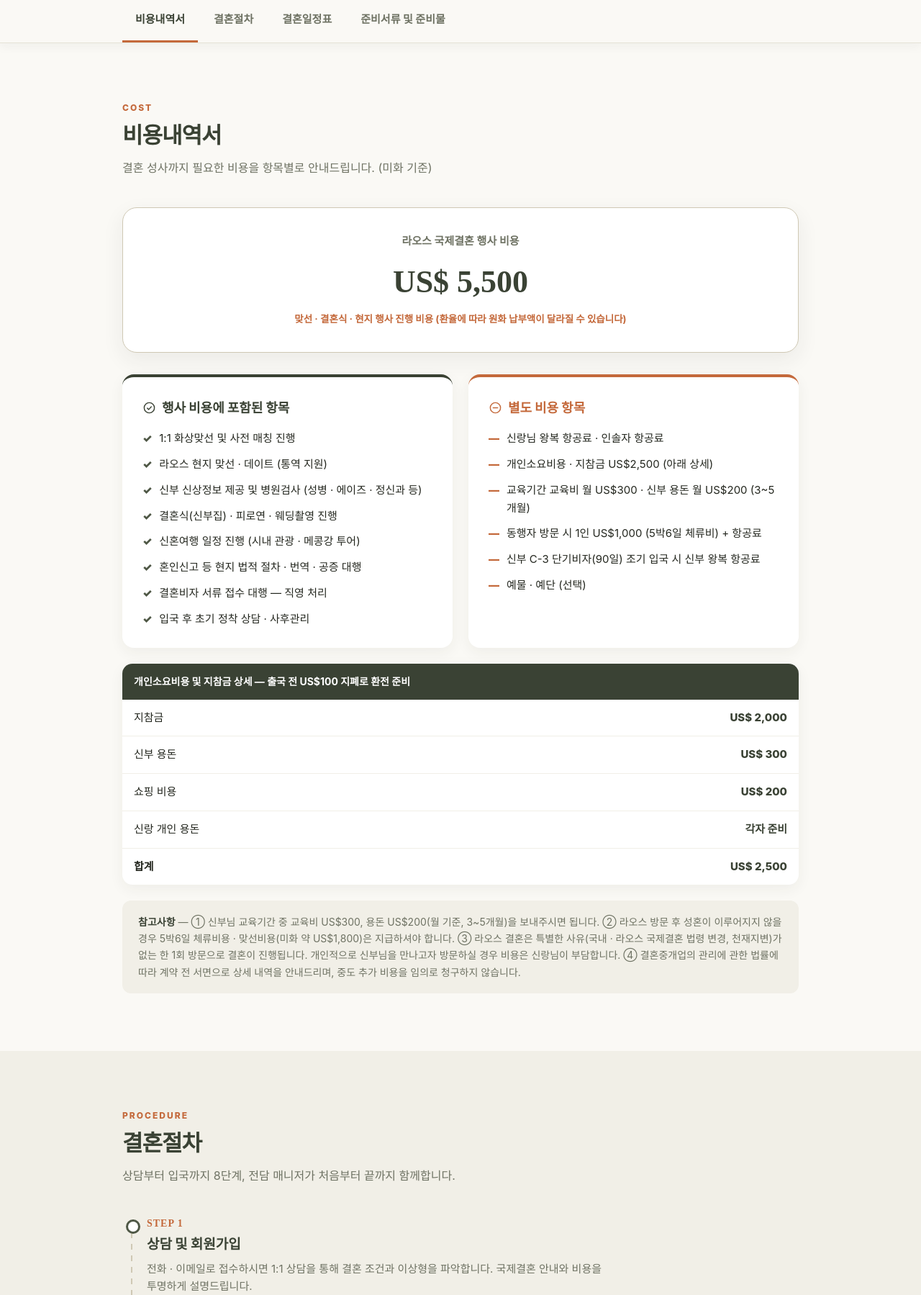
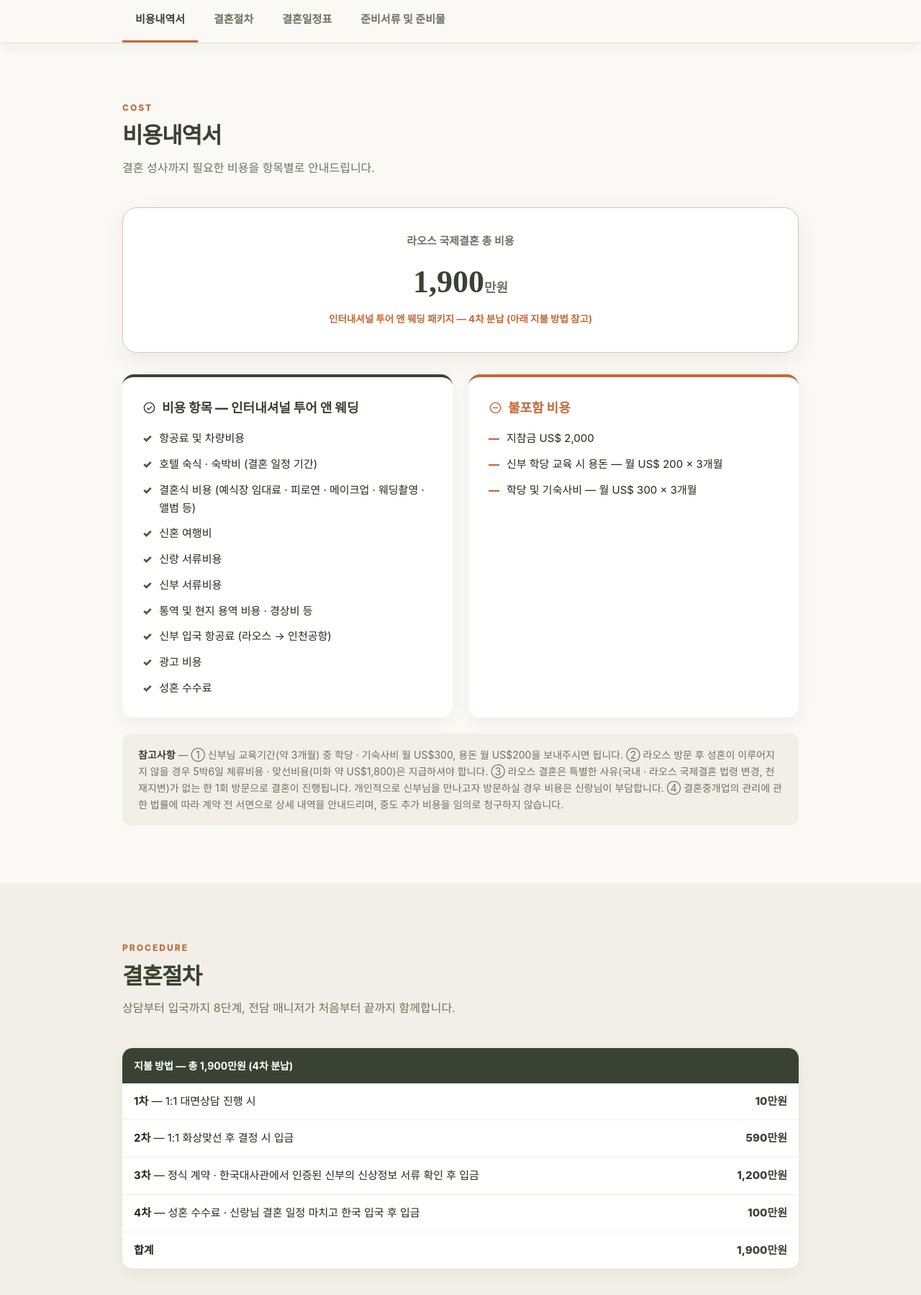
Before and after one commit to Jeongdonghwan/viet_prj, a Flask app: page /process in a window 1280 px wide. Shown: the part 313-2112 px from the top of the page at 72% size. Run offline with Flask 3, Linux system fonts and the light colour scheme; some web fonts are replaced.

Commit message:
비용 체계 개편(총 1,900만원·4차 분납) 및 클라이언트 피드백 반영
- 비용내역서: 인터내셔널 투어 앤 웨딩 10항목 + 불포함 3항목, 지참금 상세표 삭제
- 결혼절차 상단 지불방법 표 신설, STEP 1·2 문구 교체
- 연락처 확정 (대표 1551-9924 / 010-2608-9987)
- 명함 이미지 제거(index·greeting), 01 카드 '최초 정식허가·현지 협력업체'로 변경
- FAQ 비용 답변 새 체계로 갱신

Co-Authored-By: Claude Fable 5 <noreply@anthropic.com>

```diff
--- a/app/config.py
+++ b/app/config.py
@@ -40,10 +40,8 @@ SITE = {
     "company_lao": "K GLOBAL LAO Sole Co., Ltd",  # 라오스 법인명 (간판 표기)
     "ceo": "구본건",
     "email": "glaos2024@gmail.com",
-    # TODO(클라이언트 확인): 한국 사무실 유선 전화번호
-    "tel_kr": "0XX-XXX-XXXX",
-    # TODO(클라이언트 확인): 한국 휴대전화
-    "mobile_kr": "010-0000-0000",
+    "tel_kr": "1551-9924",
+    "mobile_kr": "010-2608-9987",
     "tel_laos": "+856 20 9616 7176",
     "tel_vn": "+84 037 418 1199",
     "addr_kr": "전남광주통합특별시 북구 하서로 421 양산빌딩 5층",
--- a/app/templates/faq.html
+++ b/app/templates/faq.html
@@ -27,8 +27,8 @@
     <div class="faq-list rv">
       <details class="qa" data-cat="join"><summary><span class="q">Q</span>회원가입은 어떻게 하나요?</summary><div class="a">회원가입 페이지에서 신청서를 작성해 주시면 이메일로 접수되며, 영업일 기준 1일 이내에 담당자가 연락드려 상담을 진행합니다.</div></details>
       <details class="qa" data-cat="join"><summary><span class="q">Q</span>여성회원 프로필은 왜 가입해야만 볼 수 있나요?</summary><div class="a">여성회원의 개인정보와 초상권 보호를 위해서입니다. 가입 승인 후 사진과 프로필을 열람하실 수 있습니다.</div></details>
-      <details class="qa" data-cat="cost"><summary><span class="q">Q</span>총 비용은 얼마인가요?</summary><div class="a">행사 비용은 미화 US$5,500이며, 개인소요비용 · 지참금 US$2,500(지참금 2,000 + 신부 용돈 300 + 쇼핑 200)이 별도입니다. 교육기간 중에는 교육비 월 US$300과 신부 용돈 월 US$200(3~5개월)을 보내주시면 됩니다. 자세한 내역은 절차 및 비용 페이지에서 확인하실 수 있으며, 계약 전 서면으로 상세히 안내드립니다.</div></details>
-      <details class="qa" data-cat="cost"><summary><span class="q">Q</span>중간에 추가 비용이 발생하지 않나요?</summary><div class="a">계약서에 명시된 항목 외 비용을 임의로 청구하지 않습니다. 별도 항목(신랑님 항공료, 예물 등)은 사전에 모두 안내드립니다. 다만 라오스 방문 후 성혼이 이루어지지 않을 경우 5박6일 체류 · 맞선 실비(약 US$1,800)는 지급하셔야 합니다.</div></details>
+      <details class="qa" data-cat="cost"><summary><span class="q">Q</span>총 비용은 얼마인가요?</summary><div class="a">총 비용은 1,900만원(인터내셔널 투어 앤 웨딩 패키지)이며, 대면상담 10만원 → 화상맞선 후 590만원 → 정식 계약 1,200만원 → 성혼 수수료 100만원의 4차 분납으로 진행됩니다. 지참금 US$2,000과 신부 교육기간(3개월) 학당 · 기숙사비 월 US$300, 용돈 월 US$200은 불포함입니다. 자세한 내역은 절차 및 비용 페이지에서 확인하실 수 있으며, 계약 전 서면으로 상세히 안내드립니다.</div></details>
+      <details class="qa" data-cat="cost"><summary><span class="q">Q</span>중간에 추가 비용이 발생하지 않나요?</summary><div class="a">계약서에 명시된 항목 외 비용을 임의로 청구하지 않습니다. 불포함 항목(지참금, 교육기간 비용 등)은 사전에 모두 안내드립니다. 다만 라오스 방문 후 성혼이 이루어지지 않을 경우 5박6일 체류 · 맞선 실비(약 US$1,800)는 지급하셔야 합니다.</div></details>
       <details class="qa" data-cat="process"><summary><span class="q">Q</span>결혼까지 기간은 얼마나 걸리나요?</summary><div class="a">화상맞선 후 라오스 방문(5박6일)에서 맞선 · 결혼식까지 진행되며, 혼례 후 신부님 입국까지는 한국어 교육(약 3개월)과 비자 수속을 포함해 통상 4~7개월입니다.</div></details>
       <details class="qa" data-cat="process"><summary><span class="q">Q</span>라오스는 몇 번 방문해야 하나요?</summary><div class="a">특별한 사유(법령 변경, 천재지변 등)가 없는 한 1회 방문(5박6일)으로 맞선부터 결혼식까지 진행됩니다. 개인적으로 신부님을 만나러 추가 방문하실 경우 비용은 신랑님 부담입니다.</div></details>
       <details class="qa" data-cat="process"><summary><span class="q">Q</span>재혼이나 자녀가 있어도 가능한가요?</summary><div class="a">네, 가능합니다. 상담 시 상황을 말씀해 주시면 조건에 맞는 맞선을 주선해 드립니다. 필요 서류가 일부 추가될 수 있습니다.</div></details>
--- a/app/templates/greeting.html
+++ b/app/templates/greeting.html
@@ -13,7 +13,6 @@
   <div class="wrap wrap-n greet-grid">
     <div class="greet-media2 rv">
       <div class="main"><img class="photo" src="{{ url_for('static', filename='img/office-01.jpg') }}" alt="라오스 비엔티안 K GLOBAL LAO 지사 사옥"></div>
-      <div class="card"><img src="{{ url_for('static', filename='img/namecard.png') }}" alt="글로벌라오 대표 {{ site.ceo }} 명함" loading="lazy"></div>
     </div>
     <div class="greet-body rv rv-d1">
       <div class="sec-head block" style="margin-bottom:22px">
--- a/app/templates/process.html
+++ b/app/templates/process.html
@@ -1,6 +1,6 @@
 {% extends "base.html" %}
 {% block title %}절차 및 비용 — {{ site.brand_ko }}{% endblock %}
-{% block meta_desc %}라오스 국제결혼 비용내역서(행사비용 US$5,500), 결혼절차 8단계, 5박6일 방문 일정표, 준비서류를 투명하게 공개합니다.{% endblock %}
+{% block meta_desc %}라오스 국제결혼 비용내역서(총 1,900만원 · 4차 분납), 결혼절차 8단계, 5박6일 방문 일정표, 준비서류를 투명하게 공개합니다.{% endblock %}
 {% block body_class %}pg-process{% endblock %}
 
 {% block content %}
@@ -25,52 +25,42 @@
     <div class="sec-head block rv">
       <div class="tag">COST</div>
       <h2>비용내역서</h2>
-      <p>결혼 성사까지 필요한 비용을 항목별로 안내드립니다. (미화 기준)</p>
+      <p>결혼 성사까지 필요한 비용을 항목별로 안내드립니다.</p>
     </div>
     <div class="cost-hero rv">
-      <div class="l">라오스 국제결혼 행사 비용</div>
-      <div class="price">US$ 5,500</div>
-      <div class="note">맞선 · 결혼식 · 현지 행사 진행 비용 (환율에 따라 원화 납부액이 달라질 수 있습니다)</div>
+      <div class="l">라오스 국제결혼 총 비용</div>
+      <div class="price">1,900<small>만원</small></div>
+      <div class="note">인터내셔널 투어 앤 웨딩 패키지 — 4차 분납 (아래 지불 방법 참고)</div>
     </div>
 
     <div class="cost-cols">
       <div class="cost-box rv">
-        <h3><svg viewBox="0 0 24 24" fill="none" stroke="currentColor" stroke-width="1.8" stroke-linecap="round" stroke-linejoin="round"><circle cx="12" cy="12" r="9"/><path d="m8.5 12.5 2.5 2.5 4.5-5"/></svg> 행사 비용에 포함된 항목</h3>
+        <h3><svg viewBox="0 0 24 24" fill="none" stroke="currentColor" stroke-width="1.8" stroke-linecap="round" stroke-linejoin="round"><circle cx="12" cy="12" r="9"/><path d="m8.5 12.5 2.5 2.5 4.5-5"/></svg> 비용 항목 — 인터내셔널 투어 앤 웨딩</h3>
         <ul>
-          <li>1:1 화상맞선 및 사전 매칭 진행</li>
-          <li>라오스 현지 맞선 · 데이트 (통역 지원)</li>
-          <li>신부 신상정보 제공 및 병원검사 (성병 · 에이즈 · 정신과 등)</li>
-          <li>결혼식(신부집) · 피로연 · 웨딩촬영 진행</li>
-          <li>신혼여행 일정 진행 (시내 관광 · 메콩강 투어)</li>
-          <li>혼인신고 등 현지 법적 절차 · 번역 · 공증 대행</li>
-          <li>결혼비자 서류 접수 대행 — 직영 처리</li>
-          <li>입국 후 초기 정착 상담 · 사후관리</li>
+          <li>항공료 및 차량비용</li>
+          <li>호텔 숙식 · 숙박비 (결혼 일정 기간)</li>
+          <li>결혼식 비용 (예식장 임대료 · 피로연 · 메이크업 · 웨딩촬영 · 앨범 등)</li>
+          <li>신혼 여행비</li>
+          <li>신랑 서류비용</li>
+          <li>신부 서류비용</li>
+          <li>통역 및 현지 용역 비용 · 경상비 등</li>
+          <li>신부 입국 항공료 (라오스 → 인천공항)</li>
+          <li>광고 비용</li>
+          <li>성혼 수수료</li>
         </ul>
       </div>
       <div class="cost-box exc rv rv-d1">
-        <h3><svg viewBox="0 0 24 24" fill="none" stroke="currentColor" stroke-width="1.8" stroke-linecap="round" stroke-linejoin="round"><circle cx="12" cy="12" r="9"/><path d="M8 12h8"/></svg> 별도 비용 항목</h3>
+        <h3><svg viewBox="0 0 24 24" fill="none" stroke="currentColor" stroke-width="1.8" stroke-linecap="round" stroke-linejoin="round"><circle cx="12" cy="12" r="9"/><path d="M8 12h8"/></svg> 불포함 비용</h3>
         <ul>
-          <li>신랑님 왕복 항공료 · 인솔자 항공료</li>
-          <li>개인소요비용 · 지참금 US$2,500 (아래 상세)</li>
-          <li>교육기간 교육비 월 US$300 · 신부 용돈 월 US$200 (3~5개월)</li>
-          <li>동행자 방문 시 1인 US$1,000 (5박6일 체류비) + 항공료</li>
-          <li>신부 C-3 단기비자(90일) 조기 입국 시 신부 왕복 항공료</li>
-          <li>예물 · 예단 (선택)</li>
+          <li>지참금 US$ 2,000</li>
+          <li>신부 학당 교육 시 용돈 — 월 US$ 200 × 3개월</li>
+          <li>학당 및 기숙사비 — 월 US$ 300 × 3개월</li>
         </ul>
       </div>
     </div>
 
-    <table class="cost-detail rv">
-      <tr><th colspan="2">개인소요비용 및 지참금 상세 — 출국 전 US$100 지폐로 환전 준비</th></tr>
-      <tr><td>지참금</td><td>US$ 2,000</td></tr>
-      <tr><td>신부 용돈</td><td>US$ 300</td></tr>
-      <tr><td>쇼핑 비용</td><td>US$ 200</td></tr>
-      <tr><td>신랑 개인 용돈</td><td>각자 준비</td></tr>
-      <tr><td><b>합계</b></td><td>US$ 2,500</td></tr>
-    </table>
-
     <div class="cost-warn rv">
-      <b>참고사항</b> — ① 신부님 교육기간 중 교육비 US$300, 용돈 US$200(월 기준, 3~5개월)을 보내주시면 됩니다. ② 라오스 방문 후 성혼이 이루어지지 않을 경우 5박6일 체류비용 · 맞선비용(미화 약 US$1,800)은 지급하셔야 합니다. ③ 라오스 결혼은 특별한 사유(국내 · 라오스 국제결혼 법령 변경, 천재지변)가 없는 한 1회 방문으로 결혼이 진행됩니다. 개인적으로 신부님을 만나고자 방문하실 경우 비용은 신랑님이 부담합니다. ④ 결혼중개업의 관리에 관한 법률에 따라 계약 전 서면으로 상세 내역을 안내드리며, 중도 추가 비용을 임의로 청구하지 않습니다.
+      <b>참고사항</b> — ① 신부님 교육기간(약 3개월) 중 학당 · 기숙사비 월 US$300, 용돈 월 US$200을 보내주시면 됩니다. ② 라오스 방문 후 성혼이 이루어지지 않을 경우 5박6일 체류비용 · 맞선비용(미화 약 US$1,800)은 지급하셔야 합니다. ③ 라오스 결혼은 특별한 사유(국내 · 라오스 국제결혼 법령 변경, 천재지변)가 없는 한 1회 방문으로 결혼이 진행됩니다. 개인적으로 신부님을 만나고자 방문하실 경우 비용은 신랑님이 부담합니다. ④ 결혼중개업의 관리에 관한 법률에 따라 계약 전 서면으로 상세 내역을 안내드리며, 중도 추가 비용을 임의로 청구하지 않습니다.
     </div>
   </div>
 </section>
@@ -83,9 +73,19 @@
       <h2>결혼절차</h2>
       <p>상담부터 입국까지 8단계, 전담 매니저가 처음부터 끝까지 함께합니다.</p>
     </div>
+
+    <table class="cost-detail rv" style="margin:0 0 40px">
+      <tr><th colspan="2">지불 방법 — 총 1,900만원 (4차 분납)</th></tr>
+      <tr><td><b>1차</b> — 1:1 대면상담 진행 시</td><td>10만원</td></tr>
+      <tr><td><b>2차</b> — 1:1 화상맞선 후 결정 시 입금</td><td>590만원</td></tr>
+      <tr><td><b>3차</b> — 정식 계약 · 한국대사관에서 인증된 신부의 신상정보 서류 확인 후 입금</td><td>1,200만원</td></tr>
+      <tr><td><b>4차</b> — 성혼 수수료 · 신랑님 결혼 일정 마치고 한국 입국 후 입금</td><td>100만원</td></tr>
+      <tr><td><b>합계</b></td><td>1,900만원</td></tr>
+    </table>
+
     <div class="steps rv">
-      <div class="step"><div class="n">STEP 1</div><h3>상담 및 회원가입</h3><p>전화 · 이메일로 접수하시면 1:1 상담을 통해 결혼 조건과 이상형을 파악합니다. 국제결혼 안내와 비용을 투명하게 설명드립니다.</p></div>
-      <div class="step"><div class="n">STEP 2</div><h3>계약 · 사전 매칭 · 1:1 화상맞선</h3><p>계약 후 여성회원 프로필을 사전 매칭하고, 마음에 드는 분과 화상맞선을 진행합니다. 통역이 함께하여 언어 걱정이 없습니다.</p></div>
+      <div class="step"><div class="n">STEP 1</div><h3>상담 및 회원가입</h3><p>회원가입 후 가입 시 기재된 연락처로 상담을 통해 1:1 대면상담을 진행합니다 (대면상담비 10만원). 대면상담 시 5~10명의 이성을 선택하면, 이성에게도 남성 프로필을 보내 화상매칭을 요청합니다.</p></div>
+      <div class="step"><div class="n">STEP 2</div><h3>계약 · 사전 매칭 · 1:1 화상맞선</h3><p>프로필이 매칭된 여성과 1:1 화상맞선을 진행합니다. 통역이 함께하여 언어 걱정이 없습니다.</p></div>
       <div class="step"><div class="n">STEP 3</div><h3>라오스 방문 · 맞선과 데이트</h3><p>화상맞선에서 호감을 확인하면 라오스를 방문합니다. 신상정보 제공과 통역 지원 아래 만남 · 데이트를 진행하고, 병원검사(성병 · 에이즈 · 정신과 등)로 건강 상태를 확인합니다.</p></div>
       <div class="step"><div class="n">STEP 4</div><h3>결혼식 · 피로연 · 신혼여행</h3><p>신부집에서 결혼식을 올리고 가족 · 지인과 피로연, 웨딩촬영을 진행합니다. 이후 시내 관광과 메콩강 투어 등 신혼여행을 즐깁니다.</p></div>
       <div class="step"><div class="n">STEP 5</div><h3>혼인신고 (현지 · 한국)</h3><p>라오스 현지 혼인 절차와 한국 혼인신고를 순차 진행합니다. 서류 번역 · 공증을 회사가 직영으로 대행합니다.</p></div>
```
Also changed, not shown: app/templates/index.html (+5 -6 lines).
